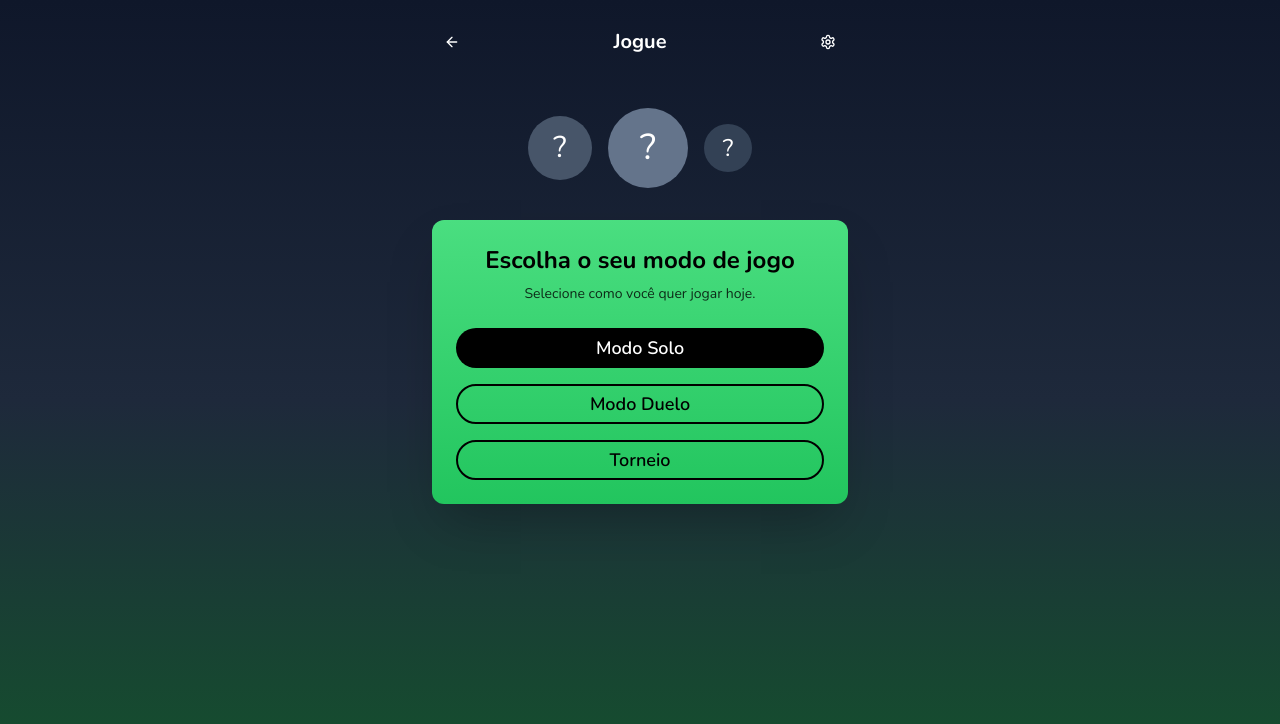
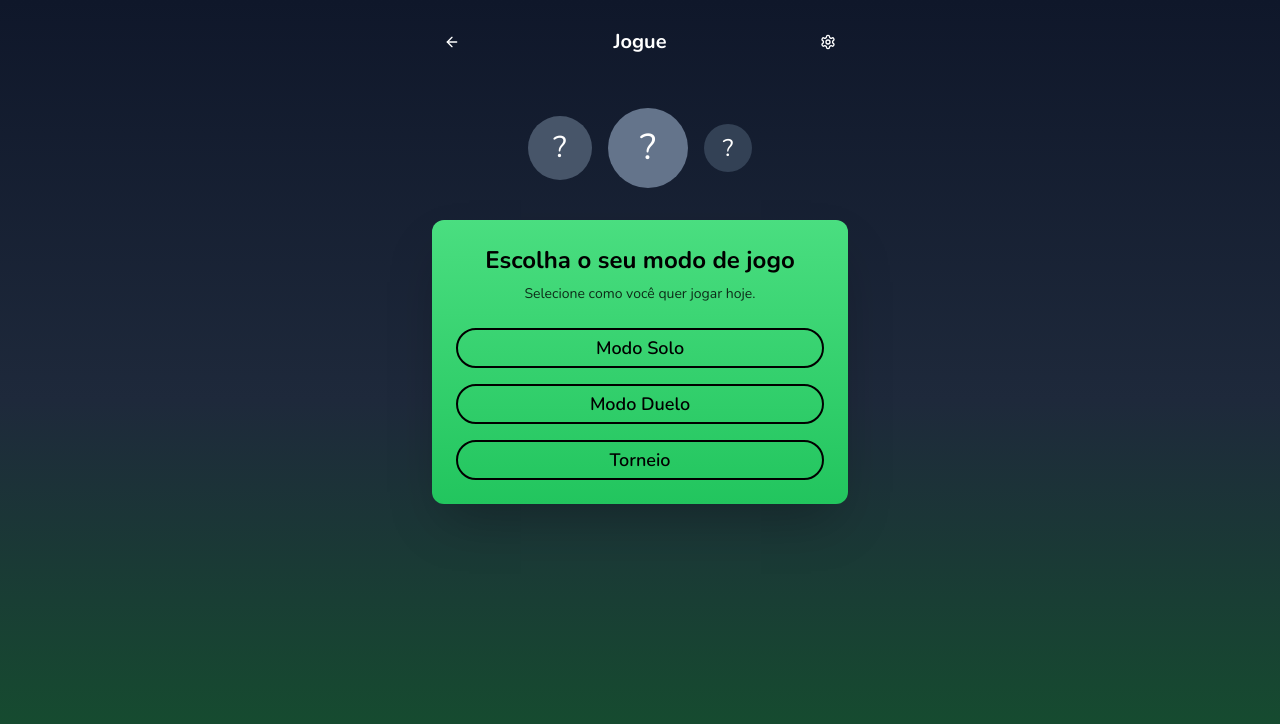
Before and after one commit to Sousatoshiapp/satoshi-finance-verse, a React (Vite) app: page /game-mode in a window 1280 px wide. Shown: the top 724 px of the page. Built offline with nearby package versions, Linux system fonts and the light colour scheme.

Commit message:
Fix: GameMode button style
Make the GameMode buttons the same color and change to green when selected.

```diff
--- a/src/App.tsx
+++ b/src/App.tsx
@@ -30,6 +30,7 @@ const App = () => (
           <Route path="/welcome" element={<Welcome />} />
           <Route path="/dashboard" element={<Dashboard />} />
           <Route path="/" element={<Dashboard />} />
+          <Route path="/quiz" element={<Quiz />} />
           <Route path="/game-mode" element={<GameMode />} />
           <Route path="/solo-quiz" element={<SoloQuiz />} />
           <Route path="/duel-quiz" element={<DuelQuiz />} />
--- a/src/pages/GameMode.tsx
+++ b/src/pages/GameMode.tsx
@@ -1,3 +1,4 @@
+import { useState } from "react";
 import { useNavigate } from "react-router-dom";
 import { Button } from "@/components/ui/button";
 import { Card, CardContent } from "@/components/ui/card";
@@ -5,8 +6,11 @@ import { ArrowLeft, Settings } from "lucide-react";
 
 export default function GameMode() {
   const navigate = useNavigate();
+  const [selectedMode, setSelectedMode] = useState<string | null>(null);
 
   const handleModeSelect = (mode: 'solo' | 'duelo' | 'torneio') => {
+    setSelectedMode(mode);
+    setTimeout(() => {
       switch (mode) {
         case 'solo':
           navigate('/solo-quiz');
@@ -18,6 +22,7 @@ export default function GameMode() {
           navigate('/tournament-quiz');
           break;
       }
+    }, 300);
   };
 
   return (
@@ -74,7 +79,12 @@ export default function GameMode() {
               {/* Modo Solo */}
               <Button
                 onClick={() => handleModeSelect('solo')}
-                className="w-full bg-black hover:bg-black/80 text-white font-semibold py-4 text-lg rounded-full border-2 border-transparent hover:border-black/20"
+                variant="outline"
+                className={`w-full font-semibold py-4 text-lg rounded-full border-2 transition-all duration-300 ${
+                  selectedMode === 'solo'
+                    ? 'bg-green-600 border-green-500 text-white'
+                    : 'bg-transparent hover:bg-green-100 text-black border-black hover:border-green-500'
+                }`}
               >
                 Modo Solo
               </Button>
@@ -83,7 +93,11 @@ export default function GameMode() {
               <Button
                 onClick={() => handleModeSelect('duelo')}
                 variant="outline"
-                className="w-full bg-transparent hover:bg-black/10 text-black font-semibold py-4 text-lg rounded-full border-2 border-black"
+                className={`w-full font-semibold py-4 text-lg rounded-full border-2 transition-all duration-300 ${
+                  selectedMode === 'duelo'
+                    ? 'bg-green-600 border-green-500 text-white'
+                    : 'bg-transparent hover:bg-green-100 text-black border-black hover:border-green-500'
+                }`}
               >
                 Modo Duelo
               </Button>
@@ -92,7 +106,11 @@ export default function GameMode() {
               <Button
                 onClick={() => handleModeSelect('torneio')}
                 variant="outline"
-                className="w-full bg-transparent hover:bg-black/10 text-black font-semibold py-4 text-lg rounded-full border-2 border-black"
+                className={`w-full font-semibold py-4 text-lg rounded-full border-2 transition-all duration-300 ${
+                  selectedMode === 'torneio'
+                    ? 'bg-green-600 border-green-500 text-white'
+                    : 'bg-transparent hover:bg-green-100 text-black border-black hover:border-green-500'
+                }`}
               >
                 Torneio
               </Button>
```
Lines whose indentation alone changed are shown as unchanged.
